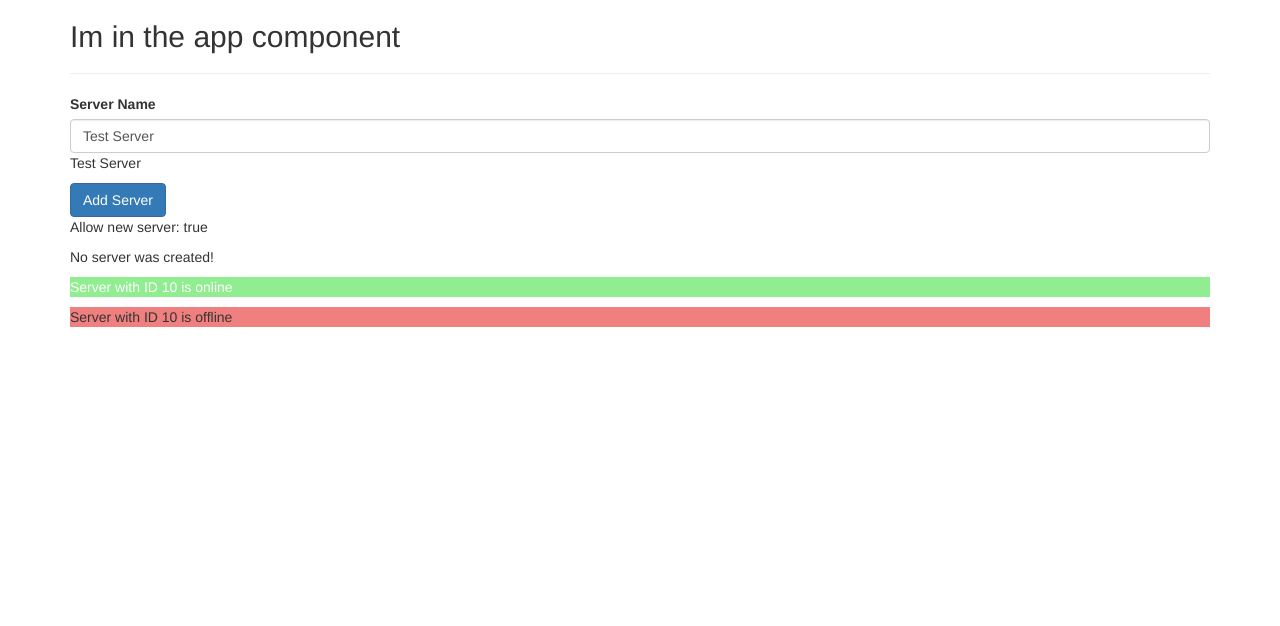
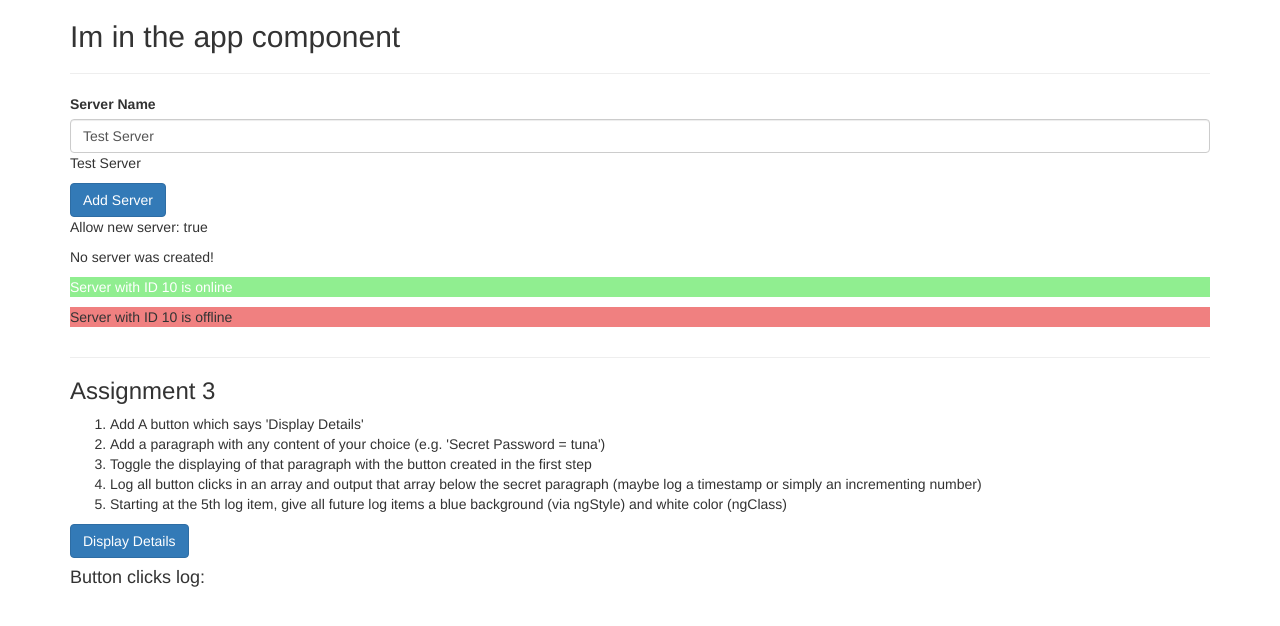
Before and after one commit to kvo189/Angular-Udemy-Course, an Angular app: page / in a window 1280 px wide. Shown: the top 626 px of the page. Built offline with nearby package versions, Linux system fonts and the light colour scheme.

Commit message:
Add solution

```diff
--- a/src/app/app.component.html
+++ b/src/app/app.component.html
@@ -6,4 +6,25 @@
       <app-servers></app-servers>
     </div>
   </div>
+
+  <hr>
+
+  <h3>Assignment 3</h3>
+  <div class="row">
+    <div class="col-xs-12">
+      <ol>
+        <li>Add A button which says 'Display Details'</li>
+        <li>Add a paragraph with any content of your choice (e.g. 'Secret Password = tuna')</li>
+        <li>Toggle the displaying of that paragraph with the button created in the first step</li>
+        <li>Log all button clicks in an array and output that array below the secret paragraph (maybe log a timestamp or
+          simply an incrementing number)
+        </li>
+        <li>Starting at the 5th log item, give all future log items a blue background (via ngStyle) and white color
+          (ngClass)
+        </li>
+      </ol>
+    </div>
+  </div>
+
+  <app-display></app-display>
 </div>
--- a/src/app/app.module.ts
+++ b/src/app/app.module.ts
@@ -5,12 +5,14 @@ import {AppComponent} from './app.component';
 import {ServerComponent} from "./server/server.component";
 import { ServersComponent } from './servers/servers.component';
 import {FormsModule} from "@angular/forms";
+import { DisplayComponent } from './display/display.component';
 
 @NgModule({
   declarations: [
     AppComponent,
     ServerComponent,
-    ServersComponent
+    ServersComponent,
+    DisplayComponent
   ],
   imports: [
     BrowserModule,
--- /dev/null
+++ b/src/app/display/display.component.html
@@ -0,0 +1,17 @@
+<button
+  (click)="onDisplay()"
+  class="btn btn-primary"
+>
+  Display Details
+</button>
+<p *ngIf="isShown">Secret Password: Tuna</p>
+
+<h4>Button clicks log:</h4>
+<ol>
+  <ul
+    *ngFor="let log of loggedBtnClicks; index as i"
+    [ngClass]="{white: i>3}"
+    [ngStyle]="{backgroundColor: i>3 && 'blue', opacity: 1-i/20}"
+    style="list-style: none; padding-left: 0"
+  >{{log}}</ul>
+</ol>
--- /dev/null
+++ b/src/app/display/display.component.ts
@@ -0,0 +1,26 @@
+import { Component, OnInit } from '@angular/core';
+
+@Component({
+  selector: 'app-display',
+  templateUrl: './display.component.html',
+  styles: [`
+    .white {
+      color: white
+    }
+  `]
+})
+export class DisplayComponent implements OnInit {
+  isShown: boolean = false;
+  loggedBtnClicks: string[] = [];
+
+  constructor() { }
+
+  ngOnInit(): void {
+  }
+
+  onDisplay():void{
+    this.isShown=!this.isShown;
+    this.loggedBtnClicks.push(new Date().toLocaleTimeString() + ': Display Details button is clicked!');
+  }
+
+}
```
